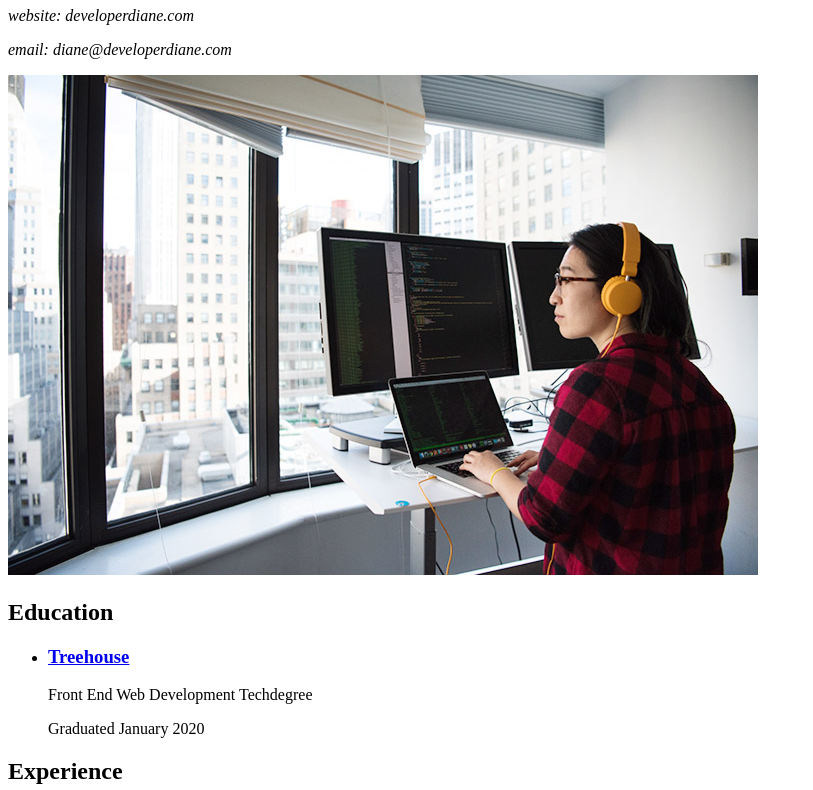
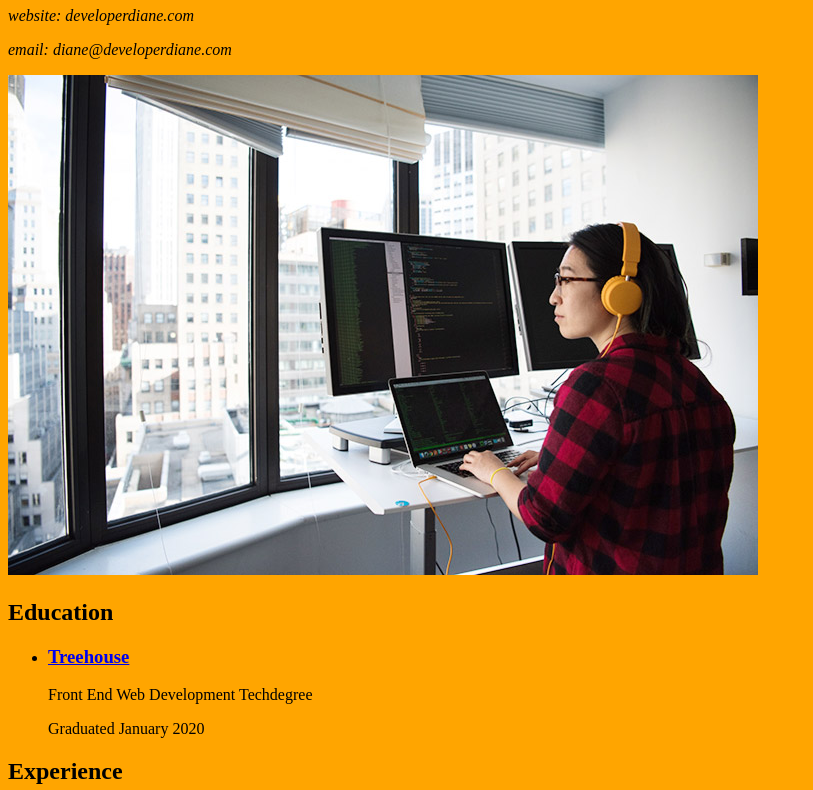
Before and after one commit to idamian23/team-tree-house, a plain HTML site: page css-basics/index.html in a window 1280 px wide. Shown: the part 73-863 px from the top of the page, without its empty margins (0-813 px from the left). Drawn offline with Linux system fonts and the light colour scheme.

Commit message:
inline css

```diff
--- a/css-basics/index.html
+++ b/css-basics/index.html
@@ -5,7 +5,7 @@
   <meta name="viewport" content="width=device-width, initial-scale=1.0">
   <title>Developer Diane: Resume</title>
 </head>
-<body>
+<body style="background-color: orange;">
   <main>
     <header>
       <h1>Developer Diane: Resume</h1>
```
